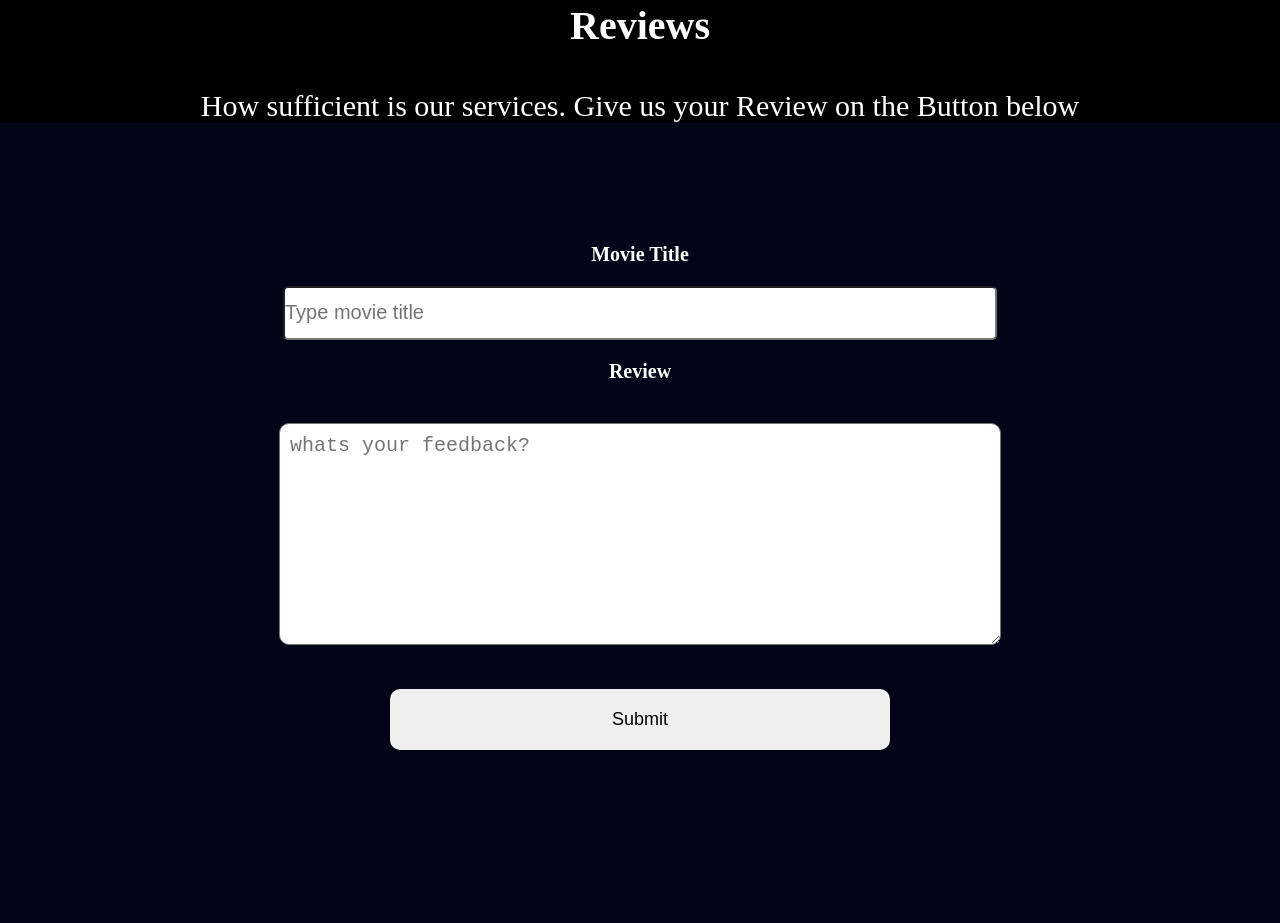
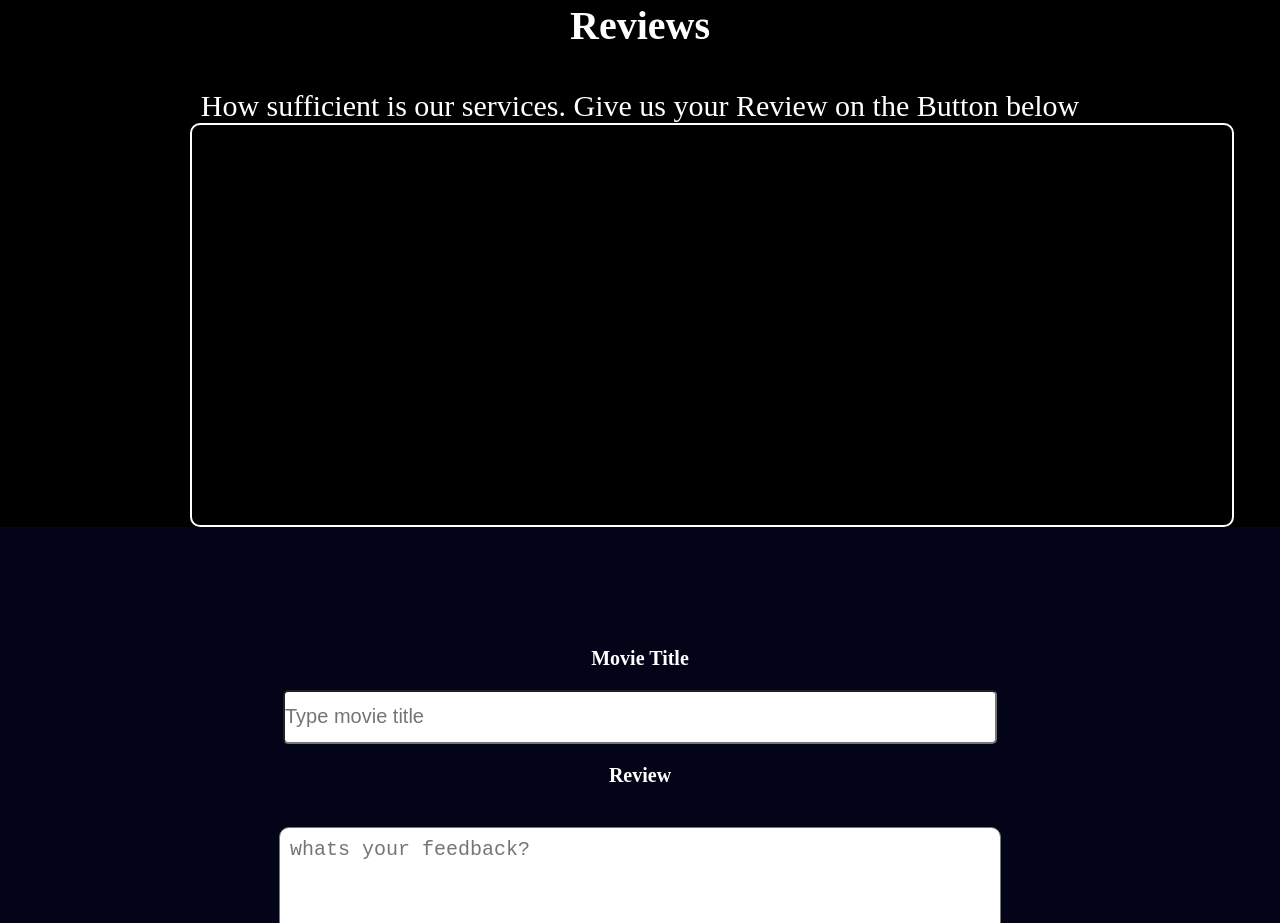
Before and after one commit to alemba-21/movie-review, a React (Create React App) app: page / in a window 1280 px wide. Shown: the part 1380-2303 px from the top of the page. Built offline with nearby package versions, Linux system fonts and the light colour scheme.

Commit message:
designed the output feedback section

```diff
--- a/src/App.css
+++ b/src/App.css
@@ -184,3 +184,11 @@ h5{
   color: white;
   font-size: 25px;
 }
+
+.feedback{
+  border: 2px solid white;
+  padding: 200px;
+  width: 50%;
+  margin-left: 190px;
+  border-radius: 10px;
+}
--- a/src/components/LandingPage.jsx
+++ b/src/components/LandingPage.jsx
@@ -11,7 +11,7 @@ const LandingPage = () => {
     <div className='main'>
       <div className="overlay"></div>
         <div className='background'>
-          <video src={Clip3} autoPlay loop muted ></video>
+          <video src={Clip3} autoPlay loop muted></video>
         </div>
         <div className="content">
           <h2>Top 10 #1 in TV Shows Today</h2>
```
